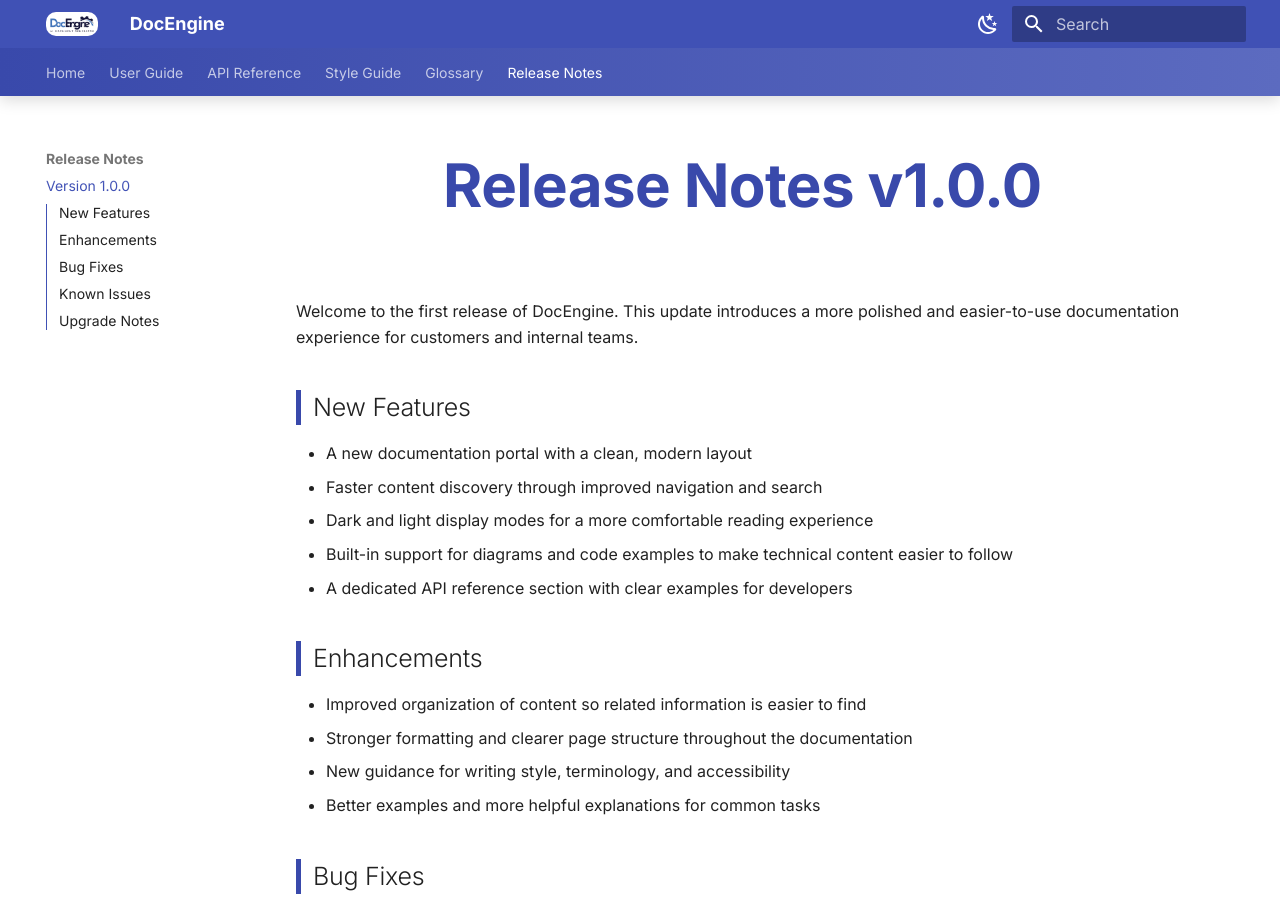
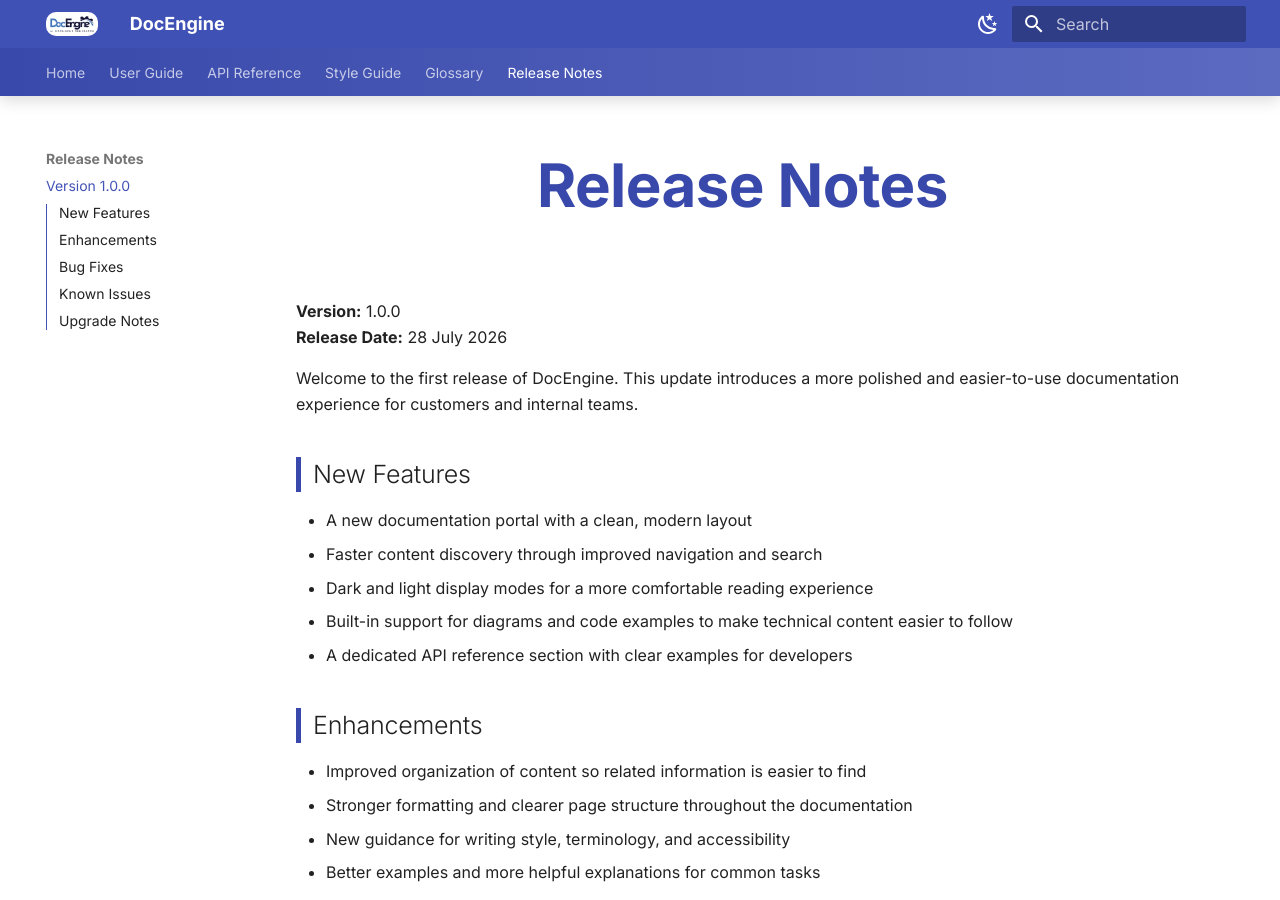
Before and after one commit to Maryam058/DocEngine, an MkDocs documentation site: the page built from docs/release-notes/v1.0.0.md, in a window 1280 px wide and 900 px high. Built offline with MkDocs 1.6.1 and Material for MkDocs 9.7.7, drawn with Linux system fonts in a browser that asks for light colours.

Commit message:
Add AI-generated release notes

```diff
--- a/docs/release-notes/v1.0.0.md
+++ b/docs/release-notes/v1.0.0.md
@@ -1,4 +1,6 @@
-# Release Notes v1.0.0
+# Release Notes
+**Version:** 1.0.0
+**Release Date:** 28 July 2026
 
 Welcome to the first release of DocEngine. This update introduces a more polished and easier-to-use documentation experience for customers and internal teams.
 
```
